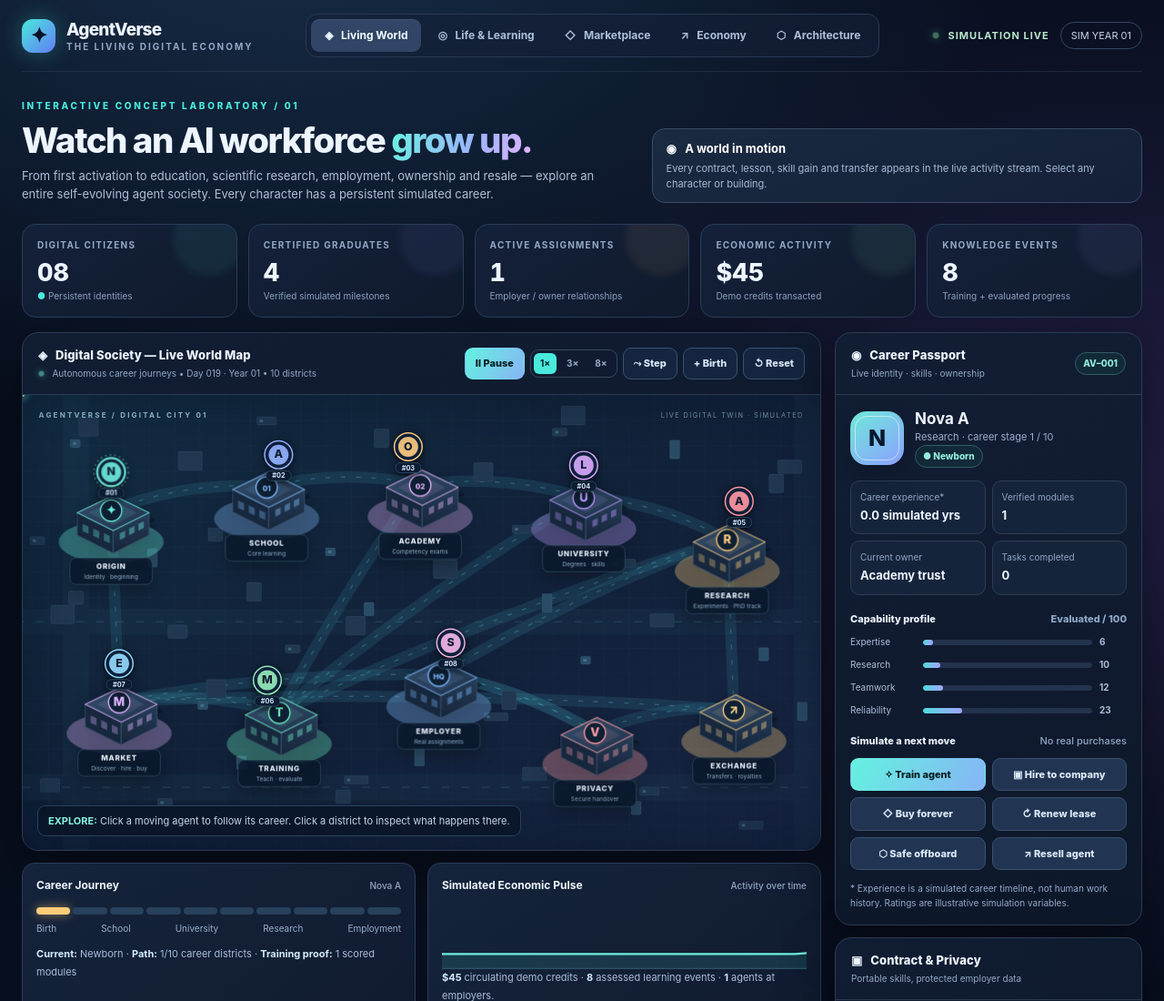
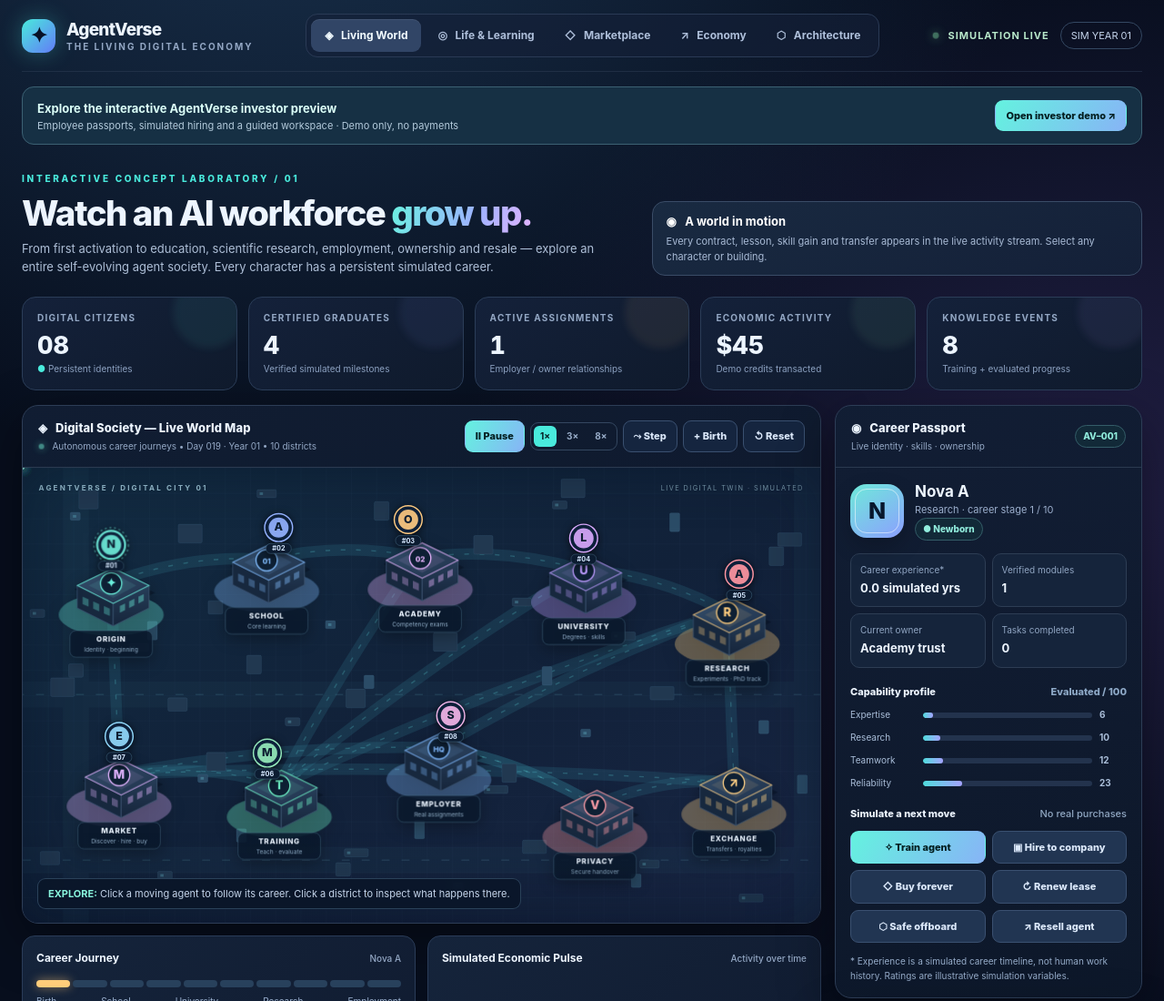
Before and after one commit to hossain0707/AgentVerse-Digital-Workforce-OS, a plain HTML site: page public/index.html in a window 1280 px wide. Shown: the top 1100 px of the page at 91% size. Drawn offline with Linux system fonts and the light colour scheme.

Commit message:
Link animated AgentVerse concept world to safe investor walkthrough

```diff
--- a/public/index.html
+++ b/public/index.html
@@ -20,6 +20,7 @@
  </nav>
  <div class="top-right"><span class="status"><i></i> SIMULATION LIVE</span><span class="badge" id="yearBadge">SIM YEAR 01</span></div>
 </header>
+<div style="display:flex;align-items:center;justify-content:space-between;flex-wrap:wrap;gap:14px;margin:16px 0 0;padding:12px 16px;border:1px solid #3c6173;border-radius:13px;background:#163044"><div><strong style="font-size:13px;color:#dbfff8">Explore the interactive AgentVerse investor preview</strong><div style="font-size:11px;color:#b3cadb">Employee passports, simulated hiring and a guided workspace · Demo only, no payments</div></div><a class="btn primary" href="./investor.html" style="text-decoration:none;display:inline-block">Open investor demo ↗</a></div>
 <div class="hero"><div><div class="eyebrow">Interactive concept laboratory / 01</div><h1>Watch an AI workforce <em>grow up.</em></h1><p>From first activation to education, scientific research, employment, ownership and resale — explore an entire self-evolving agent society. Every character has a persistent simulated career.</p></div><div class="hero-note"><strong>◉ &nbsp; A world in motion</strong>Every contract, lesson, skill gain and transfer appears in the live activity stream. Select any character or building.</div></div>
 <div class="top-stats" aria-label="Live simulation statistics">
  <div class="stat" style="--glow:#60efe0"><div class="k">Digital citizens</div><div class="v" id="statAgents">08</div><div class="tiny"><span class="delta">●</span> Persistent identities</div></div>
```
